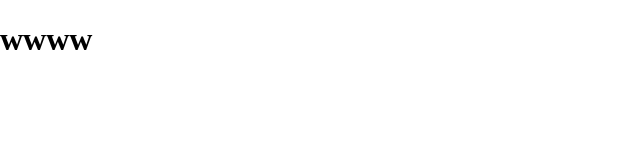
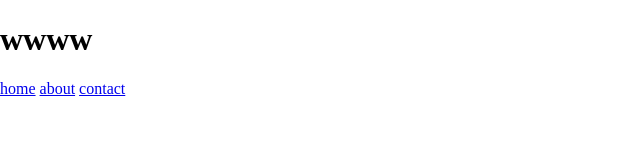
Before and after one commit to Kyo1y/red1021, a plain HTML site: page index.html in a window 1280 px wide. Shown: the whole page, without its empty margins (0-640 px from the left). Drawn offline with Linux system fonts and the light colour scheme.

Commit message:
navigation added in html

```diff
--- a/index.html
+++ b/index.html
@@ -11,5 +11,10 @@
     <header class="header">
         <h1>wwww</h1>
     </header>
+    <nav class="nav">
+        <a href="#" class="link">home</a>
+        <a href="#" class="link">about</a>
+        <a href="#" class="link">contact</a>
+    </nav>
 </body>
 </html>
```
